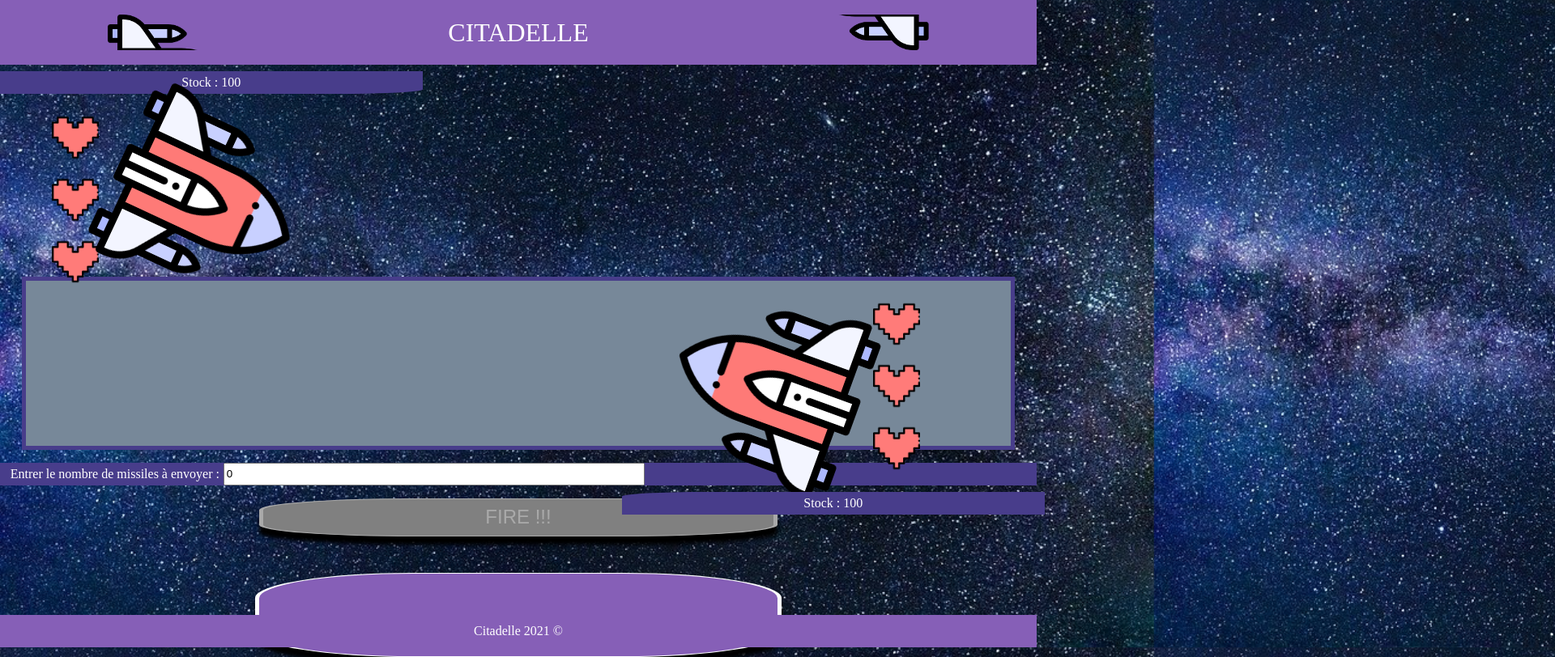
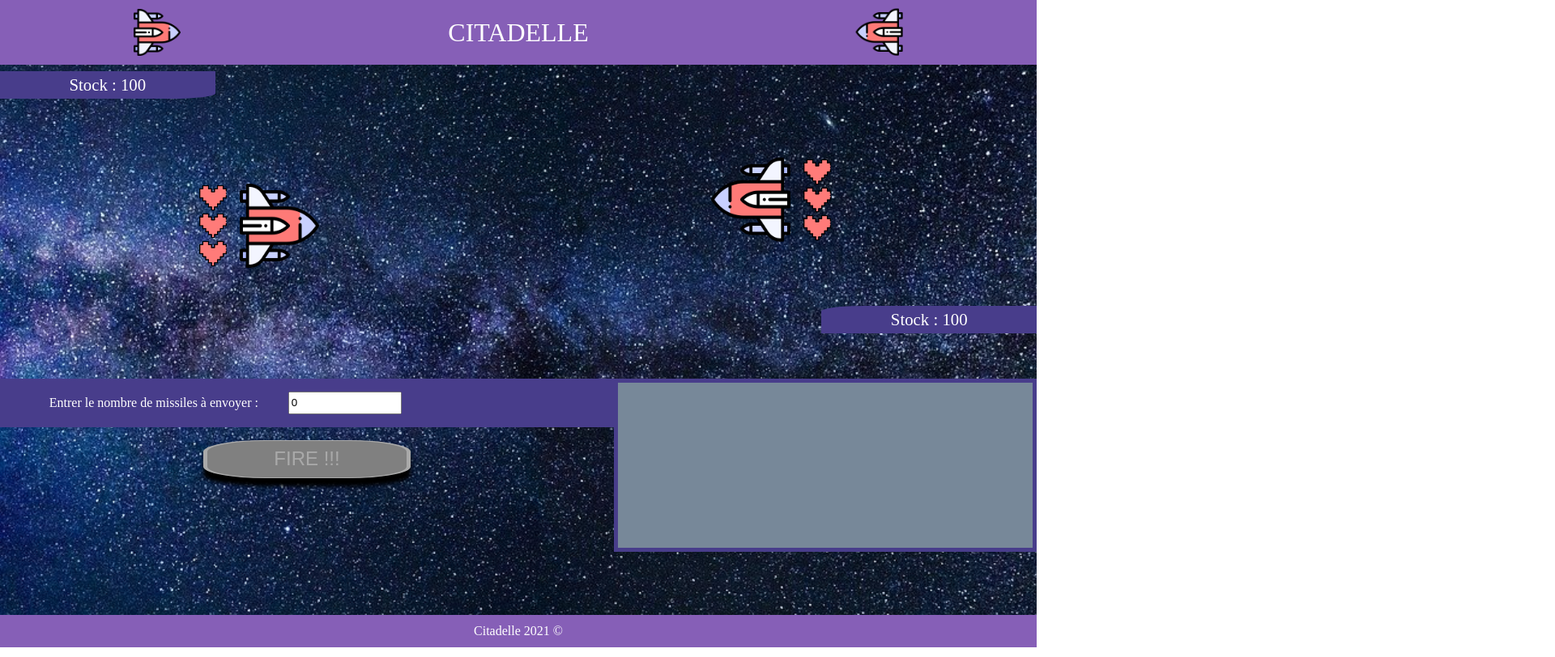
Before and after one commit to AdamRoux/P1-Citadelle, a website: page game.html in a window 1280 px wide. Shown: the top 812 px of the page at 81% size, 1920 px wide, since content can reach past the window. Drawn offline with Linux system fonts and the light colour scheme.

Commit message:
Desktop version done

```diff
--- a/game.html
+++ b/game.html
@@ -6,18 +6,20 @@
     <meta name="viewport" content="width=device-width, initial-scale=1.0">
     <title>gamePage</title>
     <link href="style.css" rel="stylesheet">
+    <link href="mediaQueries.css" rel="stylesheet">
 </head>
 <body>
     <header>
-        <div class="shuttle"></div>
+        <img src="img/spaceShuttle.png" class="shuttle"/>
         <p>CITADELLE</p>
-        <div class="shuttle left"></div>
+        <img src="img/spaceShuttle.png" class="shuttle left"/>
     </header>
 
     <main>
         <div class="mainView">
+            <div class="player">
                 <div class="stockPlayer">Stock : 100</div>
-            <div class="player">
+                <div class="shuttleHeartContainer">
                     <div class="lifeBar">
                         <img src="img/heart(full).png" alt="heart full" class="heart heartPlayer1">
                         <img src="img/heart(full).png" alt="heart full" class="heart heartPlayer2">
@@ -25,8 +27,9 @@
                     </div>
                     <img src="img/spaceShuttle.png" alt="shuttle Player" class="shuttleGame shuttlePlayer">
                 </div>
-
+            </div>
             <div class="bot">
+                <div class="shuttleHeartContainer botContainer">
                     <img src="img/spaceShuttle.png" alt="shuttle Player" class="shuttleGame shuttleBot">
                     <div class="lifeBar">
                         <img src="img/heart(full).png" alt="heart full" class="heart heartBot1">
@@ -36,9 +39,10 @@
                 </div>
                 <div class="stockBot">Stock : 100</div>
             </div>
+        </div>
         <div class="historicContainer">
+        </div>
 
-        </div>
         <div class="playerInput">
             <div class="inputGame">
                 <label for="missiles" class="labelInputGame">Entrer le nombre de missiles à envoyer :</label>
@@ -46,8 +50,6 @@
             </div>
             <button class="button fireButton buttonDisable">FIRE !!!</button>
         </div>
-        <div class="button returnButton"></button>
-
     </main>
 
     <footer>
--- /dev/null
+++ b/mediaQueries.css
@@ -0,0 +1,58 @@
+@media screen and (min-width: 500px){
+    .shuttle{
+        width: 4.5%;
+        height: auto;
+    }
+
+    /* GAME PAGE*/
+    .mainView{
+        height: 50%;
+        font-size : 1.3rem;
+        display: flex;
+    }
+
+    .shuttleHeartContainer{
+        justify-content: center;
+    }
+
+    .botContainer{
+        margin-top : 18%;
+    }
+
+
+    .shuttlePlayer{
+        transform: none;
+    }
+
+    .shuttleBot{
+        transform: rotate(-180deg);
+    }
+
+      .lifeBar{
+        width: 6%;
+      }
+
+      .historicContainer{
+        width: 40%;
+        height: 30%;
+        margin: 3rem auto;
+        float: right;
+      }
+
+      .playerInput{
+          margin-top : 3rem;
+      }
+
+      .inputGame{
+        padding : 1rem 3rem;
+      }
+
+      .inputMissiles{
+        margin-left : 2rem;
+        width:20%;
+      }
+
+      .fireButton{
+        width: 20%;
+      }
+}
--- a/style.css
+++ b/style.css
@@ -2,7 +2,7 @@ html,
 body {
   height: 100%;
   font-size: 1em;
-  background: url("img/nightSky.jpg") ;
+  background: url("img/nightSky.jpg");
   background-size: cover;
   color: white;
 }
@@ -33,9 +33,7 @@ header {
 
 .shuttle{
   width : 12%;
-  height: 55%;
-  background: url('img/spaceShuttle.png');
-  background-size: cover;
+  height: auto;
 }
 
 .left{
@@ -98,10 +96,19 @@ footer {
 
 
 /* GAME PAGE */
-
 .mainView{
   width: 100%;
   height: 35%;
+}
+
+.player, .bot{
+  width: 100%;
+  display: flex;
+  flex-direction: column;
+}
+
+.bot{
+  align-items: flex-end;
 }
 
 .stockPlayer{
@@ -118,27 +125,22 @@ footer {
   padding : .3rem;
   background-color: darkslateblue;
   border-top-left-radius: 20%;
-  position: relative;
-  left : 60%;
+  float: right;
 }
 
-.player{
+.shuttleHeartContainer{
   width: 90%;
   margin: auto;
   display: flex;
 }
 
-.bot{
-  width: 90%;
-  margin: auto;
-  display: flex;
-  position: relative;
-  left : 60%;
+.botContainer{
+  justify-content: flex-end;
 }
 
 .shuttleGame{
-  width : 20%;
-  height : 30%;
+  width : 17%;
+  height: 100%;
   background: url('img/space-shuttle.png');
   background-size: cover;
 }
@@ -156,7 +158,7 @@ footer {
   display: flex;
   flex-direction: column;
   justify-content: space-around;
-  width: 5%;
+  width: 7%;
   margin-right : 1rem;
 }
 
```
Lines whose indentation alone changed are shown as unchanged.
